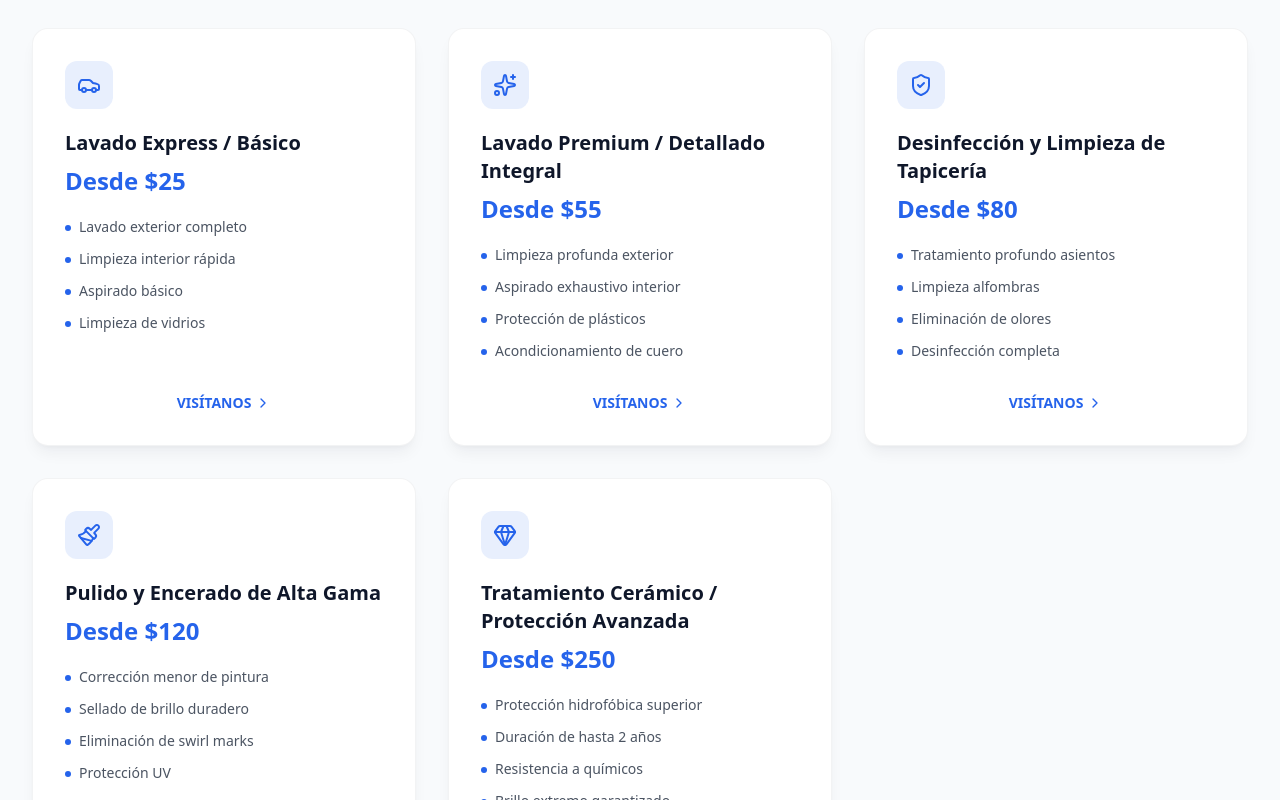
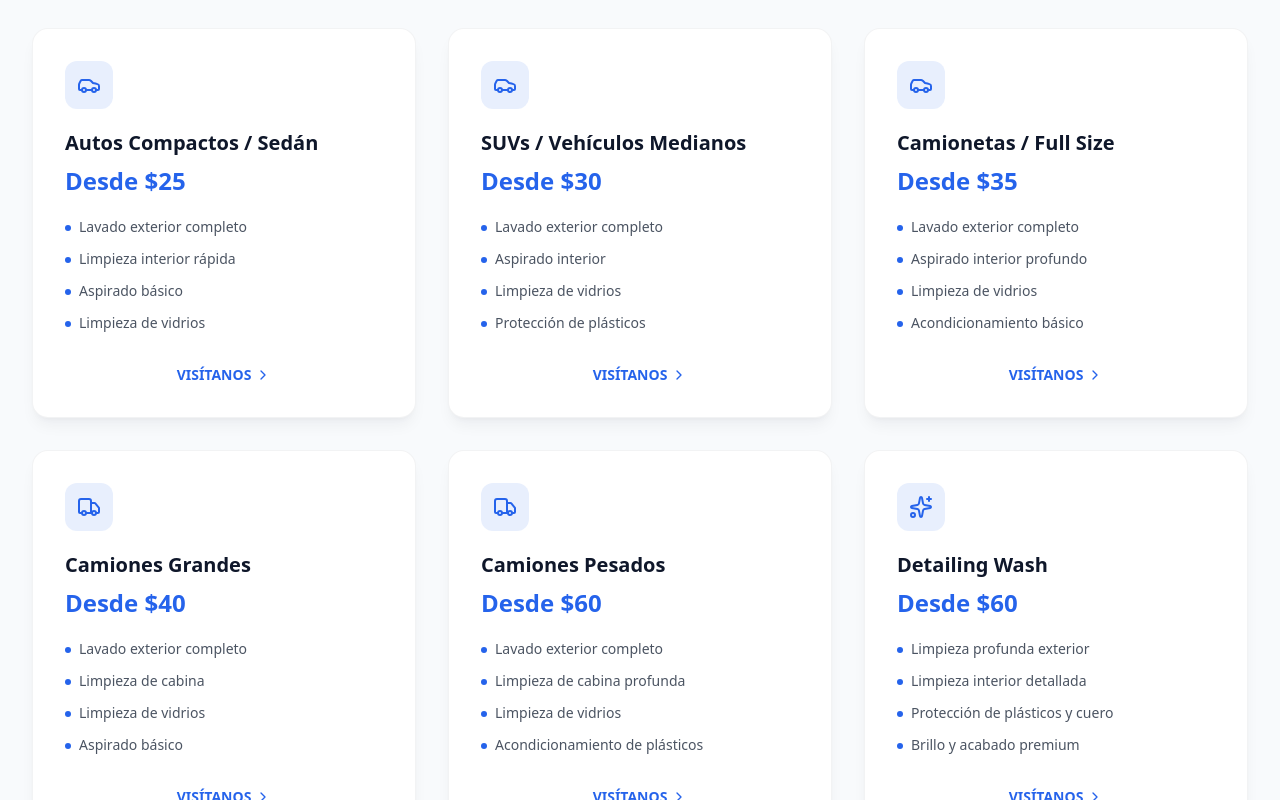
Before and after one commit to enocgarciadev/jmg-carwash-landing, a React (Vite) app: page / in a window 1280 px wide. Shown: the part 1680-2480 px from the top of the page. Built offline with nearby package versions, Linux system fonts and the light colour scheme.

Commit message:
fix: update service prices and categories to match physical sign

```diff
--- a/src/components/ServicesMenu.tsx
+++ b/src/components/ServicesMenu.tsx
@@ -1,9 +1,9 @@
-import { Car, Sparkles, ShieldCheck, Paintbrush, Gem, ChevronRight } from 'lucide-react'
+import { Car, Truck, Sparkles, ChevronRight } from 'lucide-react'
 
 const services = [
   {
     icon: Car,
-    name: 'Lavado Express / Básico',
+    name: 'Autos Compactos / Sedán',
     price: 'Desde $25',
     features: [
       'Lavado exterior completo',
@@ -13,47 +13,58 @@ const services = [
     ],
   },
   {
-    icon: Sparkles,
-    name: 'Lavado Premium / Detallado Integral',
-    price: 'Desde $55',
+    icon: Car,
+    name: 'SUVs / Vehículos Medianos',
+    price: 'Desde $30',
     features: [
-      'Limpieza profunda exterior',
-      'Aspirado exhaustivo interior',
+      'Lavado exterior completo',
+      'Aspirado interior',
+      'Limpieza de vidrios',
       'Protección de plásticos',
-      'Acondicionamiento de cuero',
     ],
   },
   {
-    icon: ShieldCheck,
-    name: 'Desinfección y Limpieza de Tapicería',
-    price: 'Desde $80',
+    icon: Car,
+    name: 'Camionetas / Full Size',
+    price: 'Desde $35',
     features: [
-      'Tratamiento profundo asientos',
-      'Limpieza alfombras',
-      'Eliminación de olores',
-      'Desinfección completa',
+      'Lavado exterior completo',
+      'Aspirado interior profundo',
+      'Limpieza de vidrios',
+      'Acondicionamiento básico',
     ],
   },
   {
-    icon: Paintbrush,
-    name: 'Pulido y Encerado de Alta Gama',
-    price: 'Desde $120',
+    icon: Truck,
+    name: 'Camiones Grandes',
+    price: 'Desde $40',
     features: [
-      'Corrección menor de pintura',
-      'Sellado de brillo duradero',
-      'Eliminación de swirl marks',
-      'Protección UV',
+      'Lavado exterior completo',
+      'Limpieza de cabina',
+      'Limpieza de vidrios',
+      'Aspirado básico',
     ],
   },
   {
-    icon: Gem,
-    name: 'Tratamiento Cerámico / Protección Avanzada',
-    price: 'Desde $250',
+    icon: Truck,
+    name: 'Camiones Pesados',
+    price: 'Desde $60',
     features: [
-      'Protección hidrofóbica superior',
-      'Duración de hasta 2 años',
-      'Resistencia a químicos',
-      'Brillo extremo garantizado',
+      'Lavado exterior completo',
+      'Limpieza de cabina profunda',
+      'Limpieza de vidrios',
+      'Acondicionamiento de plásticos',
+    ],
+  },
+  {
+    icon: Sparkles,
+    name: 'Detailing Wash',
+    price: 'Desde $60',
+    features: [
+      'Limpieza profunda exterior',
+      'Limpieza interior detallada',
+      'Protección de plásticos y cuero',
+      'Brillo y acabado premium',
     ],
   },
 ]
```
